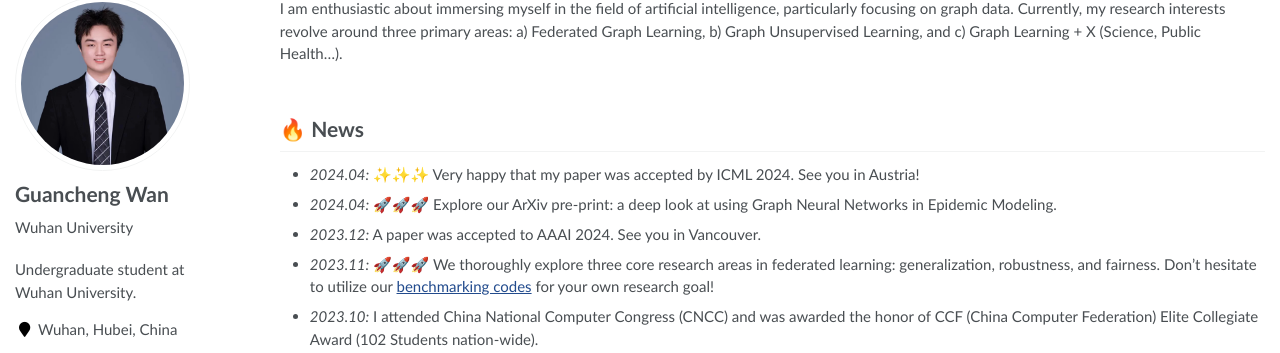
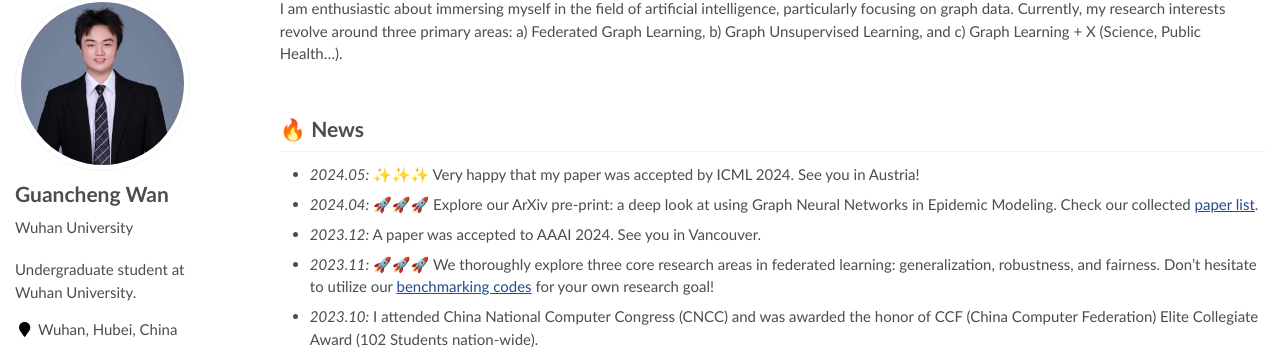
Before and after one commit to SuHui03/guanchengWan.github.io, a Jekyll site: the page built from _pages/about.md, in a window 1280 px wide and 1400 px high, scrolled down 202 px. Shown: the part 95-448 px from the top of the window. Built offline with Jekyll 4.4.1, drawn with Linux system fonts in a browser that asks for light colours; formulas are drawn with MathJax 3; some of the changed text lies outside the part shown.

Commit message:
Update about.md

```diff
--- a/_pages/about.md
+++ b/_pages/about.md
@@ -36,9 +36,9 @@ I am enthusiastic about immersing myself in the field of artificial intelligence
 # 🔥 News
 
 
-- *2024.04:* ✨✨✨ Very happy that my paper was accepted by ICML 2024. See you in Austria!
+- *2024.05:* ✨✨✨ Very happy that my paper was accepted by ICML 2024. See you in Austria!
 
-- *2024.04:* 🚀🚀🚀 Explore our ArXiv pre-print: a deep look at using Graph Neural Networks in Epidemic Modeling.
+- *2024.04:* 🚀🚀🚀 Explore our ArXiv pre-print: a deep look at using Graph Neural Networks in Epidemic Modeling. Check our collected [paper list](https://github.com/Emory-Melody/awesome-epidemic-modeling-papers).
 
 - *2023.12:* A paper was accepted to AAAI 2024. See you in Vancouver.
 
@@ -142,9 +142,12 @@ hspace="10" wspace="20" src="../images/flsurvey.png">
   <dd><a href="https://arxiv.org/abs/2311.06750"><strong>Federated Learning for Generalization, Robustness, Fairness: A Survey and Benchmark</strong></a></dd>
   <dd>Wenke Huang, Mang Ye, Zekun Shi, <strong><u>Guancheng Wan</u></strong>, He Li, Bo Du,  Qiang Yang
   </dd>
-    <dd>IEEE Transactions on Pattern Analysis and Machine Intelligence (<strong>TPAMI</strong>), 2023 (Under Review)</dd>
+    <dd>IEEE Transactions on Pattern Analysis and Machine Intelligence (<strong>TPAMI</strong>), Under Review</dd>
     <dd><a href="https://github.com/WenkeHuang/MarsFL">Project Page</a></dd>
 </dl>
+
+<br/>
+<br/>
 
 
 
@@ -165,12 +168,12 @@ hspace="10" wspace="20" src="../images/flsurvey.png">
 
 - 2023.10 **CCF (China Computer Federation) Elite Collegiate Award** (102 Students nation-wide) *China Computer Federation*
 
-- *2023.10* **Pacemaker to Merit Student** (Award Rate: 60/59774=0.1%) *Wuhan University*
-- *2023.09* **National Scholarship** **(Twice)** (Award Rate: 0.2% nation-wide) *Ministry of Education, China*
+- *2023.10* **Pacemaker to Merit Student** (Award Rate: 60/59774=<strong>0.1%</strong>) *Wuhan University*
+- *2023.09* **National Scholarship** **(<u>Twice</u>)** (Award Rate: <strong>0.2% nation-wide</strong>) *Ministry of Education, China*
 - *2023.09* **First Class Scholarship** (Award Rate: 5% school-wide) *Wuhan University*
 
 - *2022.10* **Merit Student**  (Award Rate: 10% school-wide) *Wuhan University*
-- *2022.09* **National Scholarship** (Award Rate: 0.2% nation-wide) *Ministry of Education, China*
+- *2022.09* **National Scholarship** (Award Rate: <strong>0.2% nation-wide</strong>) *Ministry of Education, China*
 - *2022.09* **First Class Scholarship** (Award Rate: 5% school-wide) *Wuhan University*
 - *2022.09* **Excellent Student Cadre** (Award Rate: 924/59774=1.5%) *Wuhan University*
 
```
